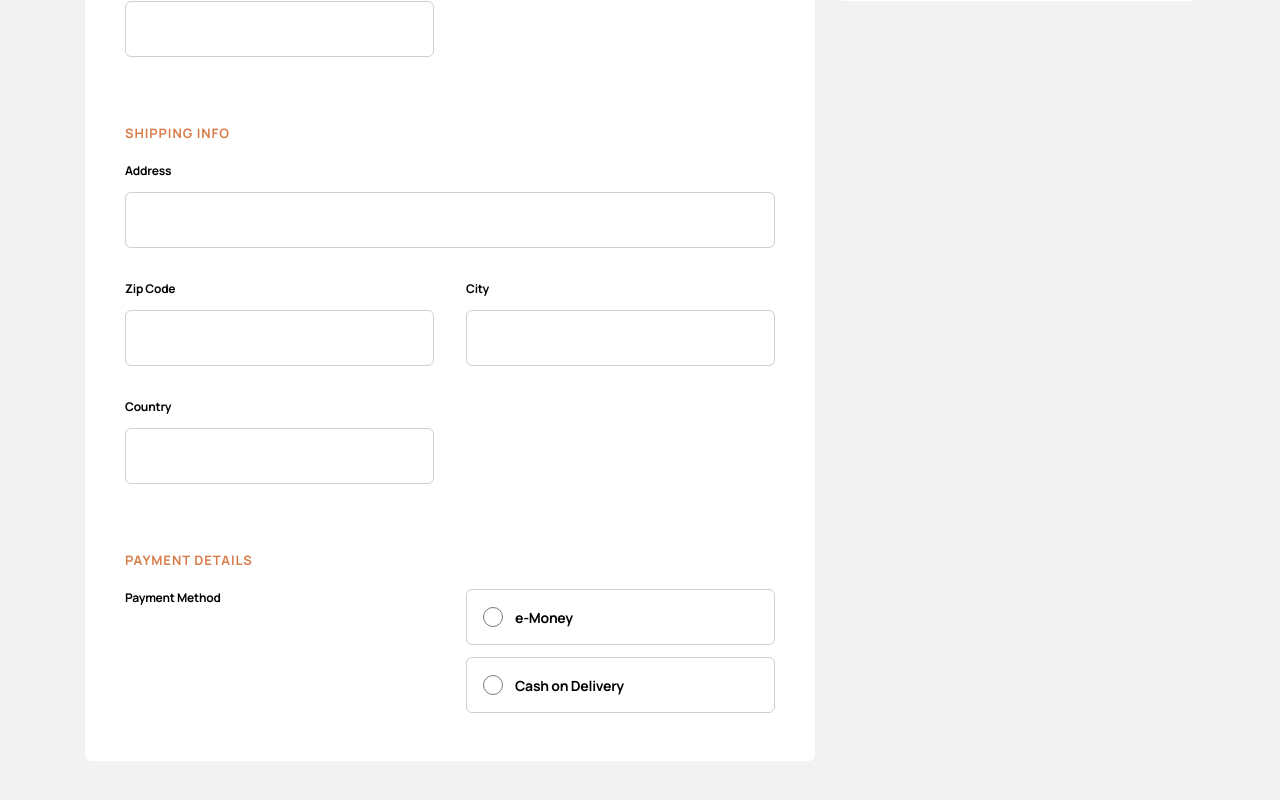
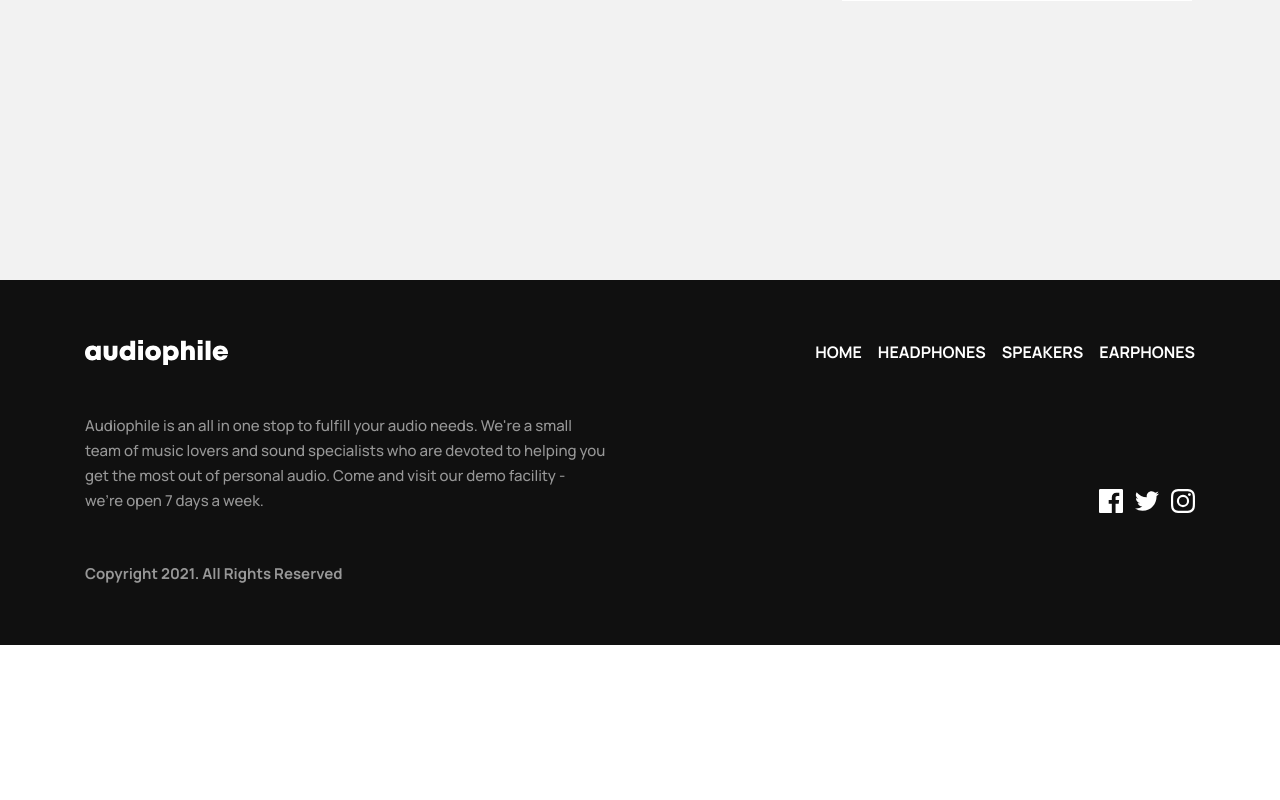
Before and after one commit to BigDahn/audiophile, a Next.js app: page /checkout in a window 1280 px wide. Shown: the part 520-1320 px from the top of the page. After the commit the page ends 1165 px from the top, so only its background shows below. Built offline with nearby package versions, Linux system fonts and the light colour scheme.

Commit message:
error state config

```diff
--- a/app/_components/CartCheckout.js
+++ b/app/_components/CartCheckout.js
@@ -2,19 +2,28 @@
 
 import Checkout from "./Checkout";
 import CartSummary from "./CartSummary";
+import { FormProvider, useForm } from "react-hook-form";
 
 function CartCheckout() {
-  function handleSubmit() {
-    // alert("clicked");
-    return function getData(data) {
-      console.log(data);
-    };
-  }
-
+  const methods = useForm({
+    mode: "onSubmit",
+  });
+  const onSubmit = (data) => console.log(data);
+  const onError = (errors) => {
+    console.log("Errors:", errors); // Check if this logs
+  };
   return (
-    <main className="flex gap-[1.7em] items-start">
-      <Checkout onSubmit={handleSubmit} />
-      <CartSummary onClick={handleSubmit} />
+    <main>
+      <FormProvider {...methods}>
+        <form
+          className="flex gap-[1.7em] items-start"
+          onSubmit={methods.handleSubmit(onSubmit, onError)}
+        >
+          {" "}
+          <Checkout />
+          <CartSummary />
+        </form>
+      </FormProvider>
     </main>
   );
 }
--- a/app/_components/CartSummary.js
+++ b/app/_components/CartSummary.js
@@ -3,9 +3,19 @@
 import Image from "next/image";
 import { useCart } from "../_context/CartContainer";
 import { reduce } from "../_lib/reduceFunction";
+import { useForm, useFormContext } from "react-hook-form";
+import Modal from "../_ui/modal";
 
-function CartSummary({ onClick }) {
+function CartSummary() {
+  const {
+    formState: { errors, isSubmitted },
+  } = useFormContext();
   const { cart } = useCart();
+
+  const hasErrors = isSubmitted && Object.keys(errors).length >= 1;
+
+  const ane = hasErrors ? "checkouts" : "checkout";
+
   return (
     <main className="bg-white py-[1.5em] px-[1.3em] w-[350px] flex flex-col gap-[1.3em] ">
       <h3 className="text-bold text-[18px] tracking-[1.29px] uppercase">
@@ -66,12 +76,21 @@ function CartSummary({ onClick }) {
         </div>
       </section>
 
-      <button
-        onClick={() => onClick()}
-        className=" h-[48px] bg-[#D87D4A] flex justify-center items-center font-bold text-[13px] tracking-[1px] uppercase text-white"
-      >
-        continue & pay
-      </button>
+      <Modal>
+        <Modal.Open open={isSubmitted && ane}>
+          <div
+            type="submit"
+            className=" h-[48px] bg-[#D87D4A] flex justify-center items-center font-bold text-[13px] tracking-[1px] uppercase text-white"
+          >
+            continue & pay
+          </div>
+        </Modal.Open>
+        <Modal.ModalWindow open="checkout">
+          <main className=" fixed inset-0 z-[9999] top-[8em] left-[45em]">
+            sdsd
+          </main>
+        </Modal.ModalWindow>
+      </Modal>
     </main>
   );
 }
--- a/app/_components/Checkout.js
+++ b/app/_components/Checkout.js
@@ -2,22 +2,20 @@
 
 import Image from "next/image";
 import { useState } from "react";
-import { useForm } from "react-hook-form";
+import { useForm, useFormContext } from "react-hook-form";
 
 function Checkout({ onSubmit }) {
-  const { register, watch, handleSubmit } = useForm();
+  const { register, watch } = useFormContext();
 
   const radioValue = watch("payment");
-  console.log(radioValue);
+  // console.log(radioValue);
+
   return (
     <main className="w-[730px] bg-white px-[2em] py-[3em] rounded-md flex flex-col gap-[2em] ">
       <h3 className="uppercase font-bold text-[32px] leading-[36px] tracking-[1.14px]">
         checkout
       </h3>
-      <form
-        className="flex flex-col gap-[4em]  px-2"
-        onSubmit={handleSubmit(onSubmit)}
-      >
+      <div className="flex flex-col gap-[4em]  px-2">
         {/* Billing Address */}
         <div className="flex flex-col gap-[1em]">
           <h3 className="font-bold text-[13px] leading-[25px] tracking-[0.93px] uppercase text-[#D87D4A]">
@@ -35,11 +33,11 @@ function Checkout({ onSubmit }) {
                 name="name"
                 className="w-[309px] h-[56px] rounded-md border-1  border-[#cfcfcf] px-2 active:border-[#D87D4A] focus:outline-[#D87D4A] focus:outline-1 focus:border-0"
                 {...register("Name", {
-                  required: true,
+                  required: "this field is required",
                 })}
               />
             </div>
-            <div className="flex flex-col gap-3">
+            {/* <div className="flex flex-col gap-3">
               <label
                 htmlFor="email"
                 className="font-bold text-[12px] capitalize tracking-[-0.21px]"
@@ -68,190 +66,10 @@ function Checkout({ onSubmit }) {
                   required: true,
                 })}
               />
-            </div>
+            </div> */}
           </div>
         </div>
-        {/* shipping address */}
-        <div className="flex flex-col gap-[1em] ">
-          <h3 className="font-bold text-[13px] leading-[25px] tracking-[0.93px] uppercase text-[#D87D4A]">
-            shipping info
-          </h3>
-          <div className="grid grid-cols-2 gap-[2em]">
-            <div className="grid col-span-2 gap-3">
-              <label
-                htmlFor="address"
-                className="font-bold text-[12px] capitalize tracking-[-0.21px]"
-              >
-                address
-              </label>
-              <input
-                name="address"
-                className=" h-[56px] rounded-md border border-[#cfcfcf] col-span-2 px-2 active:border-[#D87D4A] focus:outline-[#D87D4A] focus:outline-1 focus:border-0"
-                {...register("Address", {
-                  required: true,
-                })}
-              />
-            </div>
-            <div className="flex flex-col gap-3">
-              <label
-                htmlFor="zip"
-                className="font-bold text-[12px] capitalize tracking-[-0.21px]"
-              >
-                zip code
-              </label>
-              <input
-                name="zip"
-                type="number"
-                className="w-[309px] h-[56px] rounded-md border border-[#cfcfcf] px-2 active:border-[#D87D4A] focus:outline-[#D87D4A] focus:outline-1 focus:border-0"
-                {...register("zip code", {
-                  required: true,
-                })}
-              />
-            </div>
-            <div className="flex flex-col gap-3">
-              <label
-                htmlFor="city"
-                className="font-bold text-[12px] capitalize tracking-[-0.21px]"
-              >
-                city
-              </label>
-              <input
-                name="city"
-                className="w-[309px] h-[56px] rounded-md border border-[#cfcfcf] px-2 active:border-[#D87D4A] focus:outline-[#D87D4A] focus:outline-1 focus:border-0"
-                {...register("city", {
-                  required: true,
-                })}
-              />
-            </div>
-            <div className="flex flex-col gap-3">
-              <label
-                htmlFor="country"
-                className="font-bold text-[12px] capitalize tracking-[-0.21px]"
-              >
-                country
-              </label>
-              <input
-                name="country"
-                className="w-[309px] h-[56px] rounded-md border border-[#cfcfcf] px-2 active:border-[#D87D4A] focus:outline-[#D87D4A] focus:outline-1 focus:border-0"
-                {...register("country", {
-                  required: true,
-                })}
-              />
-            </div>
-          </div>
-        </div>
-        {/* payment details */}
-
-        <div className="flex flex-col gap-[1em]">
-          <h3 className="text-[#D87D4A] font-bold text-[13px] leading-[25px] tracking-[0.93px] uppercase">
-            payment details
-          </h3>
-          <section className="flex justify-between">
-            <h3 className="capitalize font-bold text-[12px] tracking-[-0.21px]">
-              payment method
-            </h3>
-            <article className="flex flex-col gap-3">
-              <div
-                className={`w-[309px] h-[56px] rounded-md border ${
-                  radioValue === "e-money"
-                    ? "border-[#D87D4A]"
-                    : " border-[#cfcfcf]"
-                } px-4 gap-3 flex items-center`}
-              >
-                <label
-                  htmlFor="e-money"
-                  className="flex items-center gap-3 font-bold text-[14px] tracking-[-0.25px]"
-                >
-                  e-Money
-                </label>
-                <input
-                  name="cash"
-                  type="radio"
-                  value="e-money"
-                  className="order-first h-[20px] w-[20px] form-radio accent-[#d87d4a] p-3 my-4"
-                  {...register("payment", {
-                    required: true,
-                  })}
-                />
-              </div>
-              <div
-                className={`w-[309px] h-[56px] rounded-md border ${
-                  radioValue === "cash on delivery"
-                    ? "border-[#D87D4A]"
-                    : " border-[#cfcfcf]"
-                } px-4 gap-3 flex items-center`}
-              >
-                <label
-                  htmlFor="cash"
-                  className="flex items-center gap-3 font-bold text-[14px] tracking-[-0.25px]"
-                >
-                  Cash on Delivery
-                </label>
-                <input
-                  name="cash on delivery"
-                  type="radio"
-                  value="cash on delivery"
-                  className="order-first h-[20px] w-[20px] form-radio accent-[#d87d4a]"
-                  {...register("payment", {
-                    required: true,
-                  })}
-                />
-              </div>
-            </article>
-          </section>
-        </div>
-
-        {radioValue === "e-money" && (
-          <section className="flex justify-between">
-            <div className="flex flex-col gap-2">
-              <label
-                htmlFor="e-money number"
-                className="flex items-center gap-3 font-bold text-[14px] tracking-[-0.25px]"
-              >
-                e-Money Number
-              </label>
-              <input
-                name="e-money number"
-                className="w-[309px] h-[56px] rounded-md border border-[#cfcfcf] px-2 active:border-[#D87D4A] focus:outline-[#D87D4A] focus:outline-1 focus:border-0"
-                {...register("e-money number", {
-                  required: true,
-                })}
-              />
-            </div>
-            <div className="flex flex-col gap-2">
-              <label
-                htmlFor="e-money pin"
-                className="flex items-center gap-3 font-bold text-[14px] tracking-[-0.25px]"
-              >
-                e-Money pin
-              </label>
-              <input
-                name="e-money pin"
-                className="w-[309px] h-[56px] rounded-md border border-[#cfcfcf] px-2 active:border-[#D87D4A] focus:outline-[#D87D4A] focus:outline-1 focus:border-0"
-                {...register("pin", {
-                  required: true,
-                })}
-              />
-            </div>
-          </section>
-        )}
-
-        {radioValue === "cash on delivery" && (
-          <div className="flex  items-center gap-[2em]">
-            <Image
-              alt="cash"
-              src="/assets/checkout/icon-cash-on-delivery.svg"
-              width={48}
-              height={48}
-            />
-            <h3 className="font-medium text-[15px] leading-[25px] tracking-[0px]  text-gray-400">
-              The ‘Cash on Delivery’ option enables you to pay in cash when our
-              delivery courier arrives at your residence. Just make sure your
-              address is correct so that your order will not be cancelled.
-            </h3>
-          </div>
-        )}
-      </form>
+      </div>
     </main>
   );
 }
```
